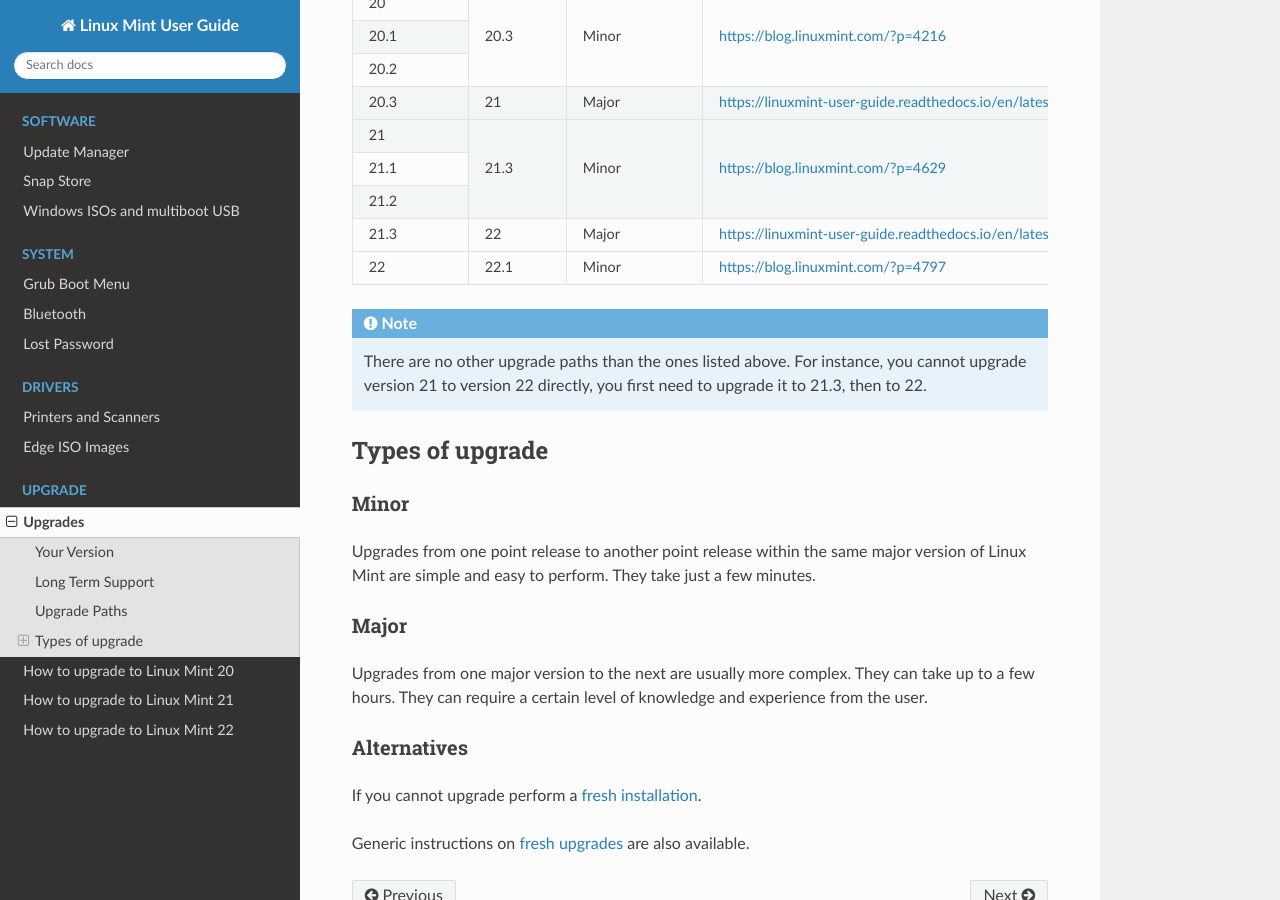
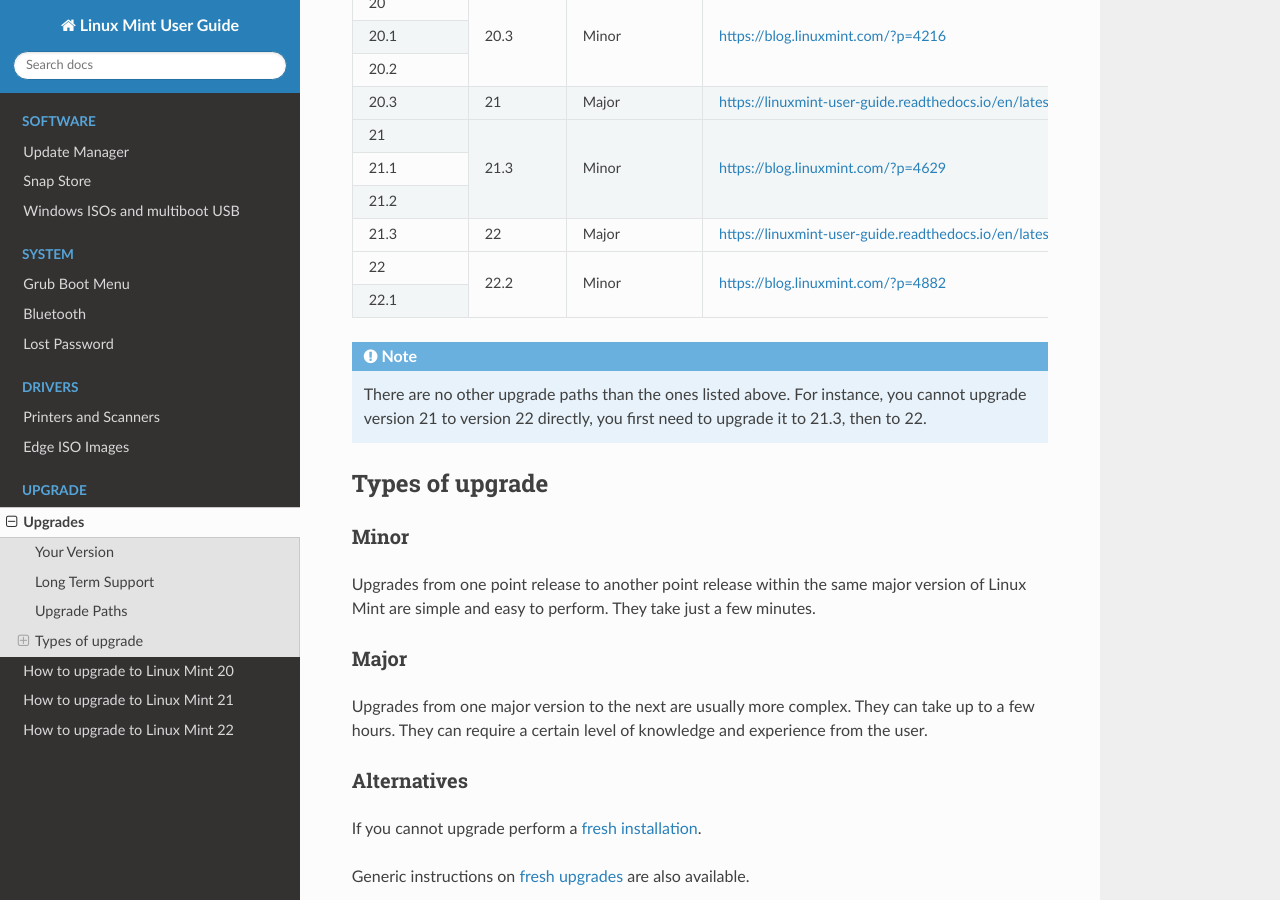
Before and after one commit to linuxmint/doc-user-guide, a Sphinx documentation site: the page built from docs/upgrade.rst, in a window 1280 px wide and 900 px high, scrolled down 1171 px. Built offline with Sphinx 7.4.7 and the Read the Docs theme 3.1.0, drawn with Linux system fonts in a browser that asks for light colours.

Commit message:
Upgrade: Add 22.2 info

```diff
--- a/docs/upgrade.rst
+++ b/docs/upgrade.rst
@@ -76,7 +76,9 @@
 +--------------+------------+------------------+-------------------------------------------------------------------------------+
 | 21.3         | 22         + Major            | https://linuxmint-user-guide.readthedocs.io/en/latest/upgrade-to-mint-22.html |
 +--------------+------------+------------------+-------------------------------------------------------------------------------+
-| 22           | 22.1       | Minor            | https://blog.linuxmint.com/?p=4797                                            |
+| 22           | 22.2       | Minor            | https://blog.linuxmint.com/?p=4882                                            |
++--------------+            +                  |                                                                               |
+| 22.1         |            |                  |                                                                               |
 +--------------+------------+------------------+-------------------------------------------------------------------------------+
 
 .. note:: There are no other upgrade paths than the ones listed above. For instance, you cannot upgrade version 21 to version 22 directly, you first need to upgrade it to 21.3, then to 22.
```
